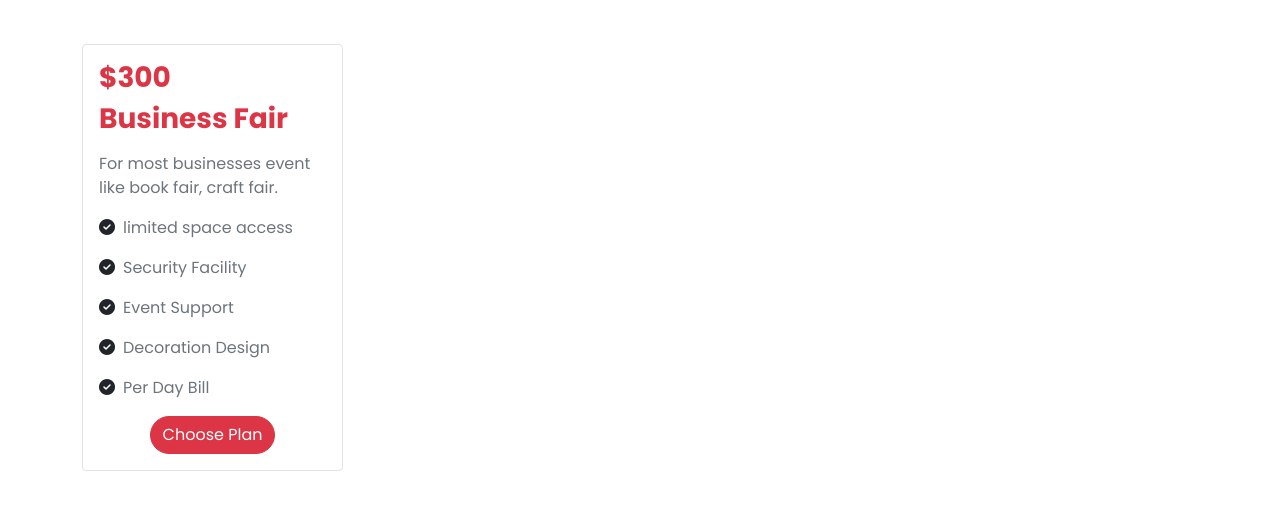
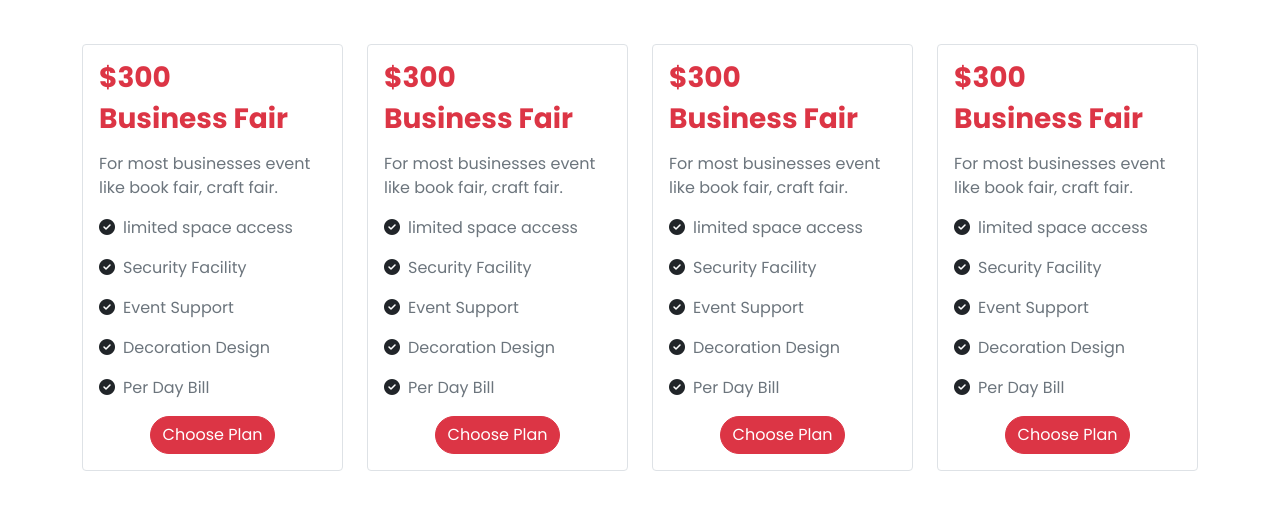
Before and after one commit to Shahinul-Islam/convention-center-assignment, a plain HTML site: page index.html in a window 1280 px wide. Shown: the part 740-1250 px from the top of the page. Drawn offline with nearby package versions, Linux system fonts and the light colour scheme.

Commit message:
our package four part added

```diff
--- a/index.html
+++ b/index.html
@@ -101,9 +101,63 @@
                         </div>
                     </div>
                 </div>
-                <div class="col-lg-3"></div>
-                <div class="col-lg-3"></div>
-                <div class="col-lg-3"></div>
+                <div class="col-lg-3">
+                    <div class="border rounded p-3">
+                        <h3 class="text-danger fw-bold">$300</h3>
+                        <h3 class="text-danger fw-bold">Business Fair</h3>
+                        <p class="text-secondary mt-3">For most businesses event
+                            like book fair, craft fair.
+                        </p>
+                        <div>
+                            <p><i class="fas fa-check-circle"></i><span class="ms-2 text-secondary">limited space access</span></p>
+                            <p><i class="fas fa-check-circle"></i><span class="ms-2 text-secondary">Security Facility</span></p>
+                            <p><i class="fas fa-check-circle"></i><span class="ms-2 text-secondary">Event Support</span></p>
+                            <p><i class="fas fa-check-circle"></i><span class="ms-2 text-secondary">Decoration Design</span></p>
+                            <p><i class="fas fa-check-circle"></i><span class="ms-2 text-secondary">Per Day Bill</span></p>
+                        </div>
+                        <div class="text-center mt-3">
+                            <button type="button" class="btn btn-danger rounded-pill">Choose Plan</button>
+                        </div>
+                    </div>
+                </div>
+                <div class="col-lg-3">
+                    <div class="border rounded p-3">
+                        <h3 class="text-danger fw-bold">$300</h3>
+                        <h3 class="text-danger fw-bold">Business Fair</h3>
+                        <p class="text-secondary mt-3">For most businesses event
+                            like book fair, craft fair.
+                        </p>
+                        <div>
+                            <p><i class="fas fa-check-circle"></i><span class="ms-2 text-secondary">limited space access</span></p>
+                            <p><i class="fas fa-check-circle"></i><span class="ms-2 text-secondary">Security Facility</span></p>
+                            <p><i class="fas fa-check-circle"></i><span class="ms-2 text-secondary">Event Support</span></p>
+                            <p><i class="fas fa-check-circle"></i><span class="ms-2 text-secondary">Decoration Design</span></p>
+                            <p><i class="fas fa-check-circle"></i><span class="ms-2 text-secondary">Per Day Bill</span></p>
+                        </div>
+                        <div class="text-center mt-3">
+                            <button type="button" class="btn btn-danger rounded-pill">Choose Plan</button>
+                        </div>
+                    </div>
+                </div>
+                <div class="col-lg-3">
+                    <div class="border rounded p-3">
+                        <h3 class="text-danger fw-bold">$300</h3>
+                        <h3 class="text-danger fw-bold">Business Fair</h3>
+                        <p class="text-secondary mt-3">For most businesses event
+                            like book fair, craft fair.
+                        </p>
+                        <div>
+                            <p><i class="fas fa-check-circle"></i><span class="ms-2 text-secondary">limited space access</span></p>
+                            <p><i class="fas fa-check-circle"></i><span class="ms-2 text-secondary">Security Facility</span></p>
+                            <p><i class="fas fa-check-circle"></i><span class="ms-2 text-secondary">Event Support</span></p>
+                            <p><i class="fas fa-check-circle"></i><span class="ms-2 text-secondary">Decoration Design</span></p>
+                            <p><i class="fas fa-check-circle"></i><span class="ms-2 text-secondary">Per Day Bill</span></p>
+                        </div>
+                        <div class="text-center mt-3">
+                            <button type="button" class="btn btn-danger rounded-pill">Choose Plan</button>
+                        </div>
+                    </div>
+                </div>
             </div>
         </section>
     </main>
```
